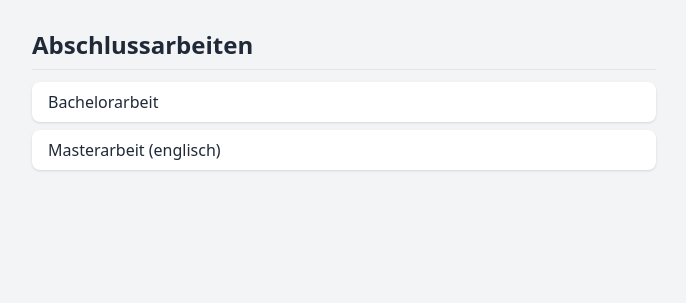
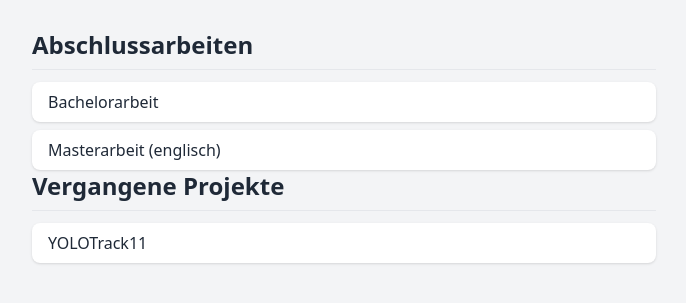
Before and after one commit to till-robert/my_theses, a plain HTML site: page index.html in a window 1280 px wide. Shown: the part 103-406 px from the top of the page, without its empty margins (296-982 px from the left). Drawn offline with nearby package versions, Linux system fonts and the light colour scheme.

Commit message:
Update index.html

```diff
--- a/index.html
+++ b/index.html
@@ -42,6 +42,17 @@
         </li>
       </ul>
     </section>
+
+        <section>
+      <h2 class="text-2xl font-semibold text-gray-800 mb-3 border-b pb-2">Vergangene Projekte</h2>
+      <ul class="space-y-2">
+        <li>
+          <a href="https://till-robert.github.io/YOLOtrack11/intro.html" class="block px-4 py-2 bg-white shadow rounded-lg hover:bg-gray-50 hover:shadow-md transition">
+            YOLOTrack11
+          </a>
+        </li>
+      </ul>
+    </section>
   </div>
 </body>
 </html>
```
